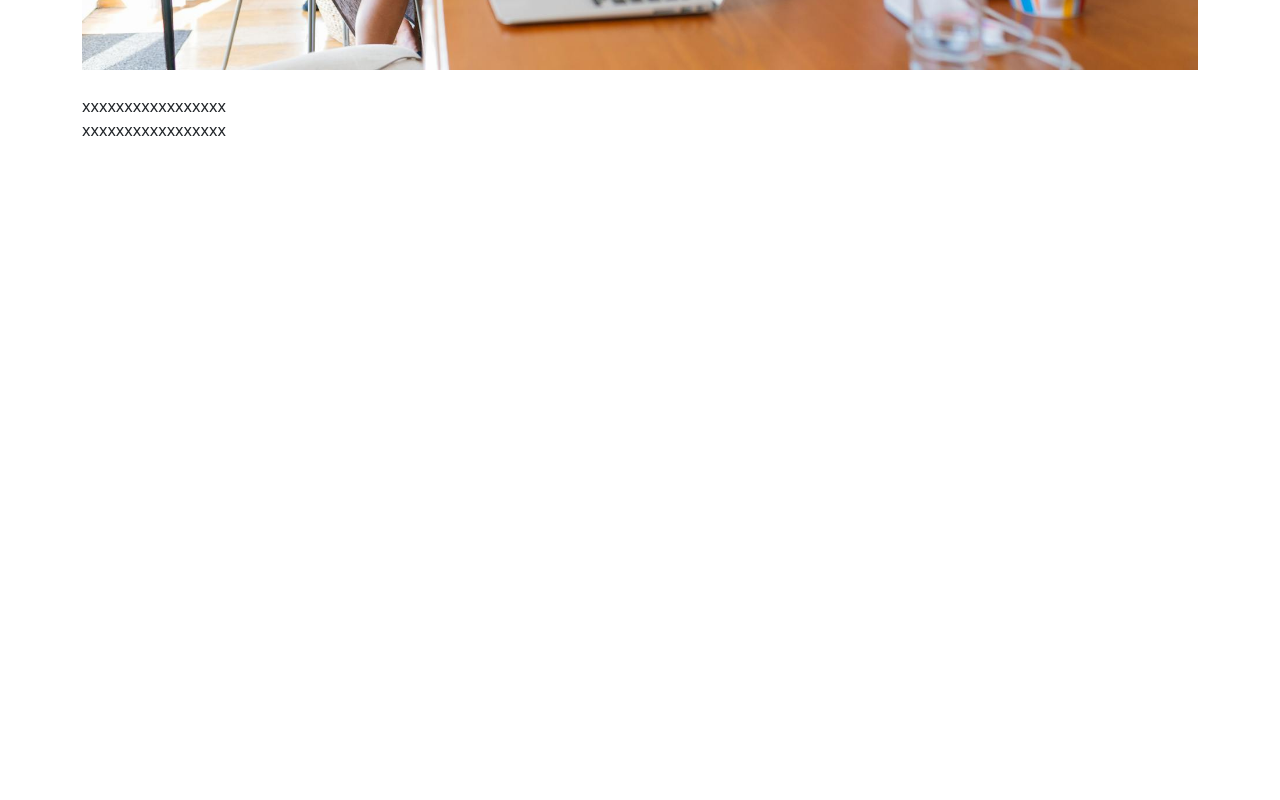
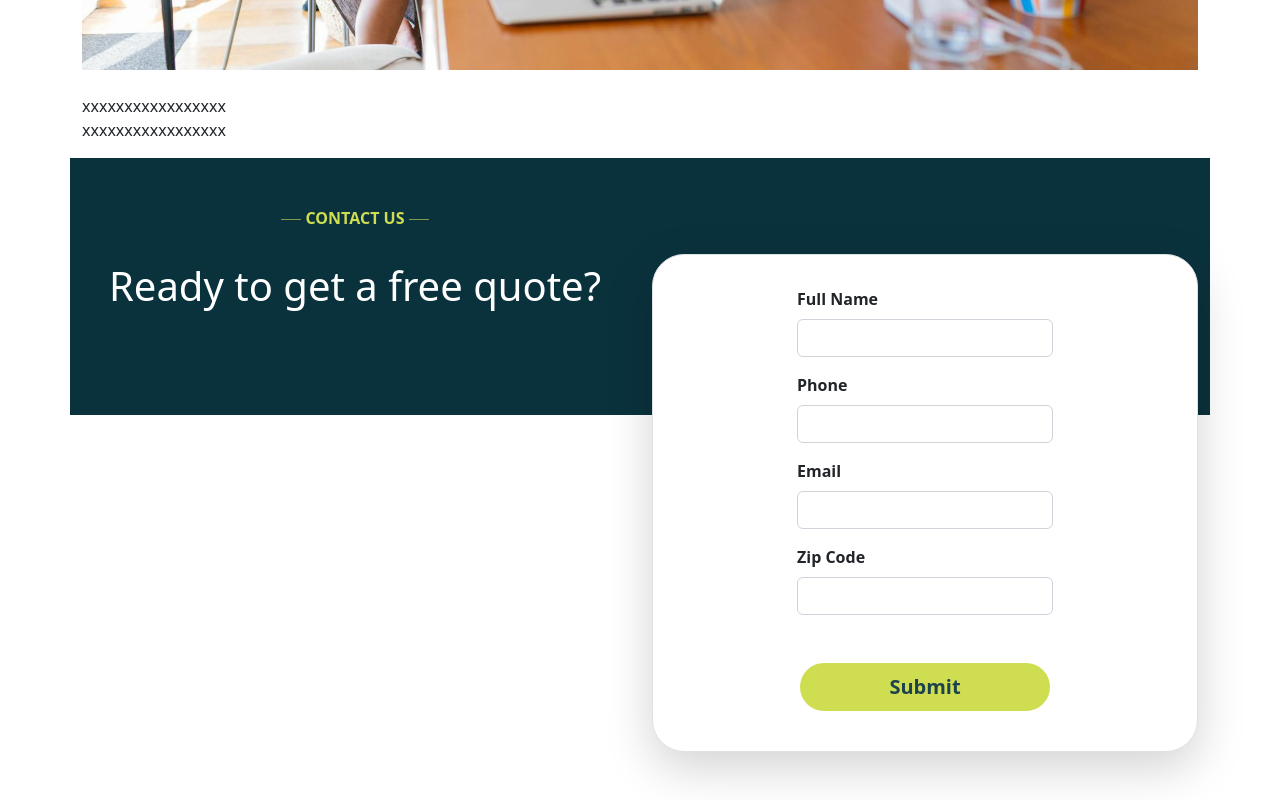
Before and after one commit to yohanJS/mdinandoutserv, a Vue app: page / in a window 1280 px wide. Shown: the part 1855-2655 px from the top of the page. Before the commit the page ends 2013 px from the top, so only its background shows below. Built offline with nearby package versions, Linux system fonts and the light colour scheme.

Commit message:
adding the UI of the Contact Form

```diff
--- a/src/App.vue
+++ b/src/App.vue
@@ -3,7 +3,10 @@ import LetsTalk from './components/LetsTalk.vue';
 import NavBar from './components/NavBar.vue';
 import HeroSection from './components/HeroSection.vue';
 import AboutUs from './components/AboutUs.vue';
-import Services from './components/Services.vue'
+import Services from './components/Services.vue';
+import ContactForm from './components/ContactForm.vue';
+
+
 </script>
 
 <template>
@@ -12,6 +15,7 @@ import Services from './components/Services.vue'
   <HeroSection></HeroSection>
   <AboutUs></AboutUs>
   <Services></Services>
+  <ContactForm></ContactForm>
   <!-- <HelloWorld msg="Vite + Vue" /> -->
 </template>
 
--- /dev/null
+++ b/src/components/ContactForm.vue
@@ -0,0 +1,127 @@
+<template>
+  <div class="container split-bg pt-5 pb-5">
+    <div class="row justify-content-center">
+      <div class="col-12 col-md-6 text-center">
+        <p class="text-uppercase pb-3">
+              <svg
+                xmlns="http://www.w3.org/2000/svg"
+                viewBox="0 1 100 3"
+                width="20"
+                height="5"
+              >
+                <rect width="100" height="3" fill="#cfdd51" />
+              </svg>
+              <strong class="text-color"> CONTACT US </strong>
+              <svg
+                xmlns="http://www.w3.org/2000/svg"
+                viewBox="0 1 100 3"
+                width="20"
+                height="5"
+              >
+                <rect width="100" height="3" fill="#cfdd51" />
+              </svg>
+            </p>
+            <h1 class="text-white">Ready to get a free quote?</h1>
+      </div>
+      <div class="col-12 col-md-6">
+        <form
+          class="mt-5 border border-1 shadow-lg rounded-5 p-3 bg-white"
+          id="reviewForm"
+          v-on:submit.prevent="createReview"
+        >
+          <div class="col-12 col-md-6 m-auto mt-3">
+            <label class="form-label fw-bold">Full Name</label>
+            <input
+              required
+              class="form-control"
+              for="author"
+              aria-label="Enter author's name"
+              v-model="author"
+            />
+          </div>
+          <div class="col-12 col-md-6 m-auto mt-3">
+            <label class="form-label fw-bold">Phone</label>
+            <input
+              required
+              class="form-control"
+              for="phoneNumber"
+              aria-label="Enter phone number"
+              v-model="phoneNumber"
+              type="tel"
+            />
+          </div>
+          <div class="col-12 col-md-6 m-auto mt-3">
+            <label class="form-label fw-bold">Email</label>
+            <input
+              required
+              class="form-control"
+              for="phoneNumber"
+              aria-label="Enter phone number"
+              v-model="phoneNumber"
+              type="tel"
+            />
+          </div>
+          <div class="col-12 col-md-6 m-auto mt-3">
+            <label class="form-label fw-bold">Zip Code</label>
+            <input
+              required
+              class="form-control"
+              for="phoneNumber"
+              aria-label="Enter phone number"
+              v-model="phoneNumber"
+              type="tel"
+            />
+          </div>
+
+          <div class="col-12 text-center">
+            <button type="submit" id="submit" class="btn btn-lg rounded-pill btn-color btn-text-color fw-bold mt-5 mb-4" style="width: 250px;">
+              Submit
+            </button>
+          </div>
+    </form>
+      </div>
+    </div>
+  </div>
+</template>
+
+<script setup>
+import { ref, onMounted } from "vue";
+
+const isMobile = ref(false);
+
+onMounted(() => {
+  isMobile.value = window.innerWidth <= 768;
+});
+
+window.addEventListener("resize", () => {
+  isMobile.value = window.innerWidth <= 768;
+});
+</script>
+
+<style scoped>
+.split-bg {
+  background: linear-gradient(to bottom, #0a323d 40%, #ffffff 40%);
+}
+.bg-color {
+  background-color: #0a323d;
+}
+.bg-color {
+    background-color: #0a323d;
+  }
+  .btn-color {
+    background-color: #CFDD51;
+  }
+  .btn-text-color {
+    color: #1C434D;
+  }
+  .glass-button {
+    background-color: rgba(255, 255, 255, 0.1); /* Adjust the opacity (0.3) as needed */
+    backdrop-filter: blur(10px); /* Adjust the blur value as needed */
+  }
+  .btn-border-color {
+    border: 1px solid #CFDD51;
+  }
+  .text-color {
+    color: #cfdd51;
+  }
+</style>
```
